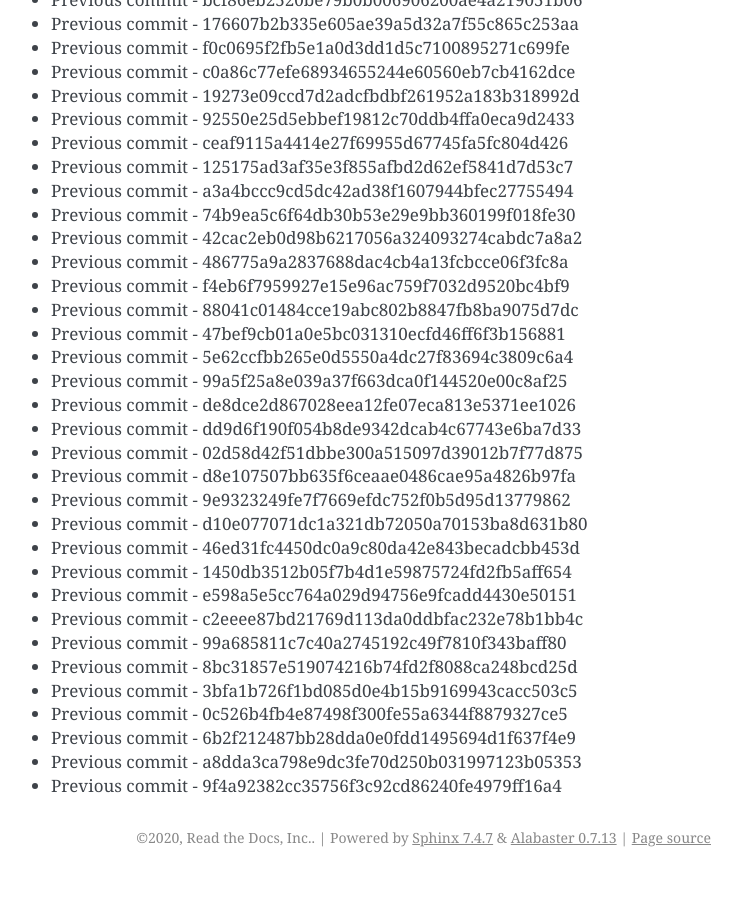
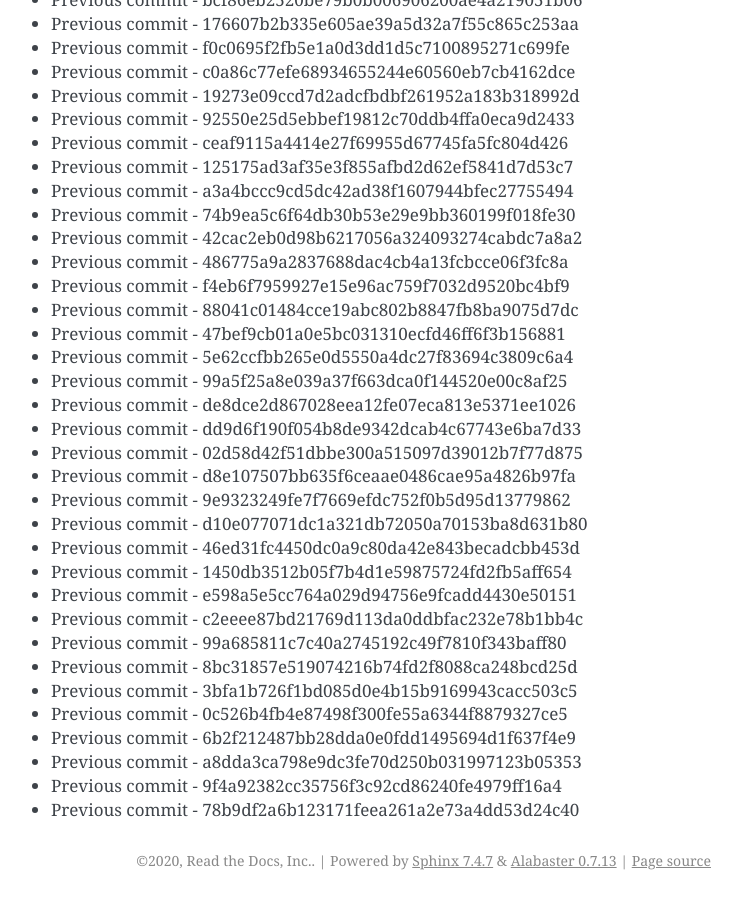
Before and after one commit to readthedocs/rtd-git-stresstest, a Sphinx documentation site: the page built from docs/updates.rst, in a window 1280 px wide and 900 px high, scrolled down 22453 px. Shown: the whole window, without its empty margins (399-1141 px from the left). Built offline with Sphinx 7.4.7, drawn with Linux system fonts in a browser that asks for light colours; before the commit the page ends 23330 px from its top, so only the background shows below that.

Commit message:
Generating commit from previous: 78b9df2a6b123171feea261a2e73a4dd53d24c40

```diff
--- a/docs/updates.rst
+++ b/docs/updates.rst
@@ -975,3 +975,4 @@ It can be tested for any performance characteristics.
 * Previous commit - 6b2f212487bb28dda0e0fdd1495694d1f637f4e9
 * Previous commit - a8dda3ca798e9dc3fe70d250b031997123b05353
 * Previous commit - 9f4a92382cc35756f3c92cd86240fe4979ff16a4
+* Previous commit - 78b9df2a6b123171feea261a2e73a4dd53d24c40
```
